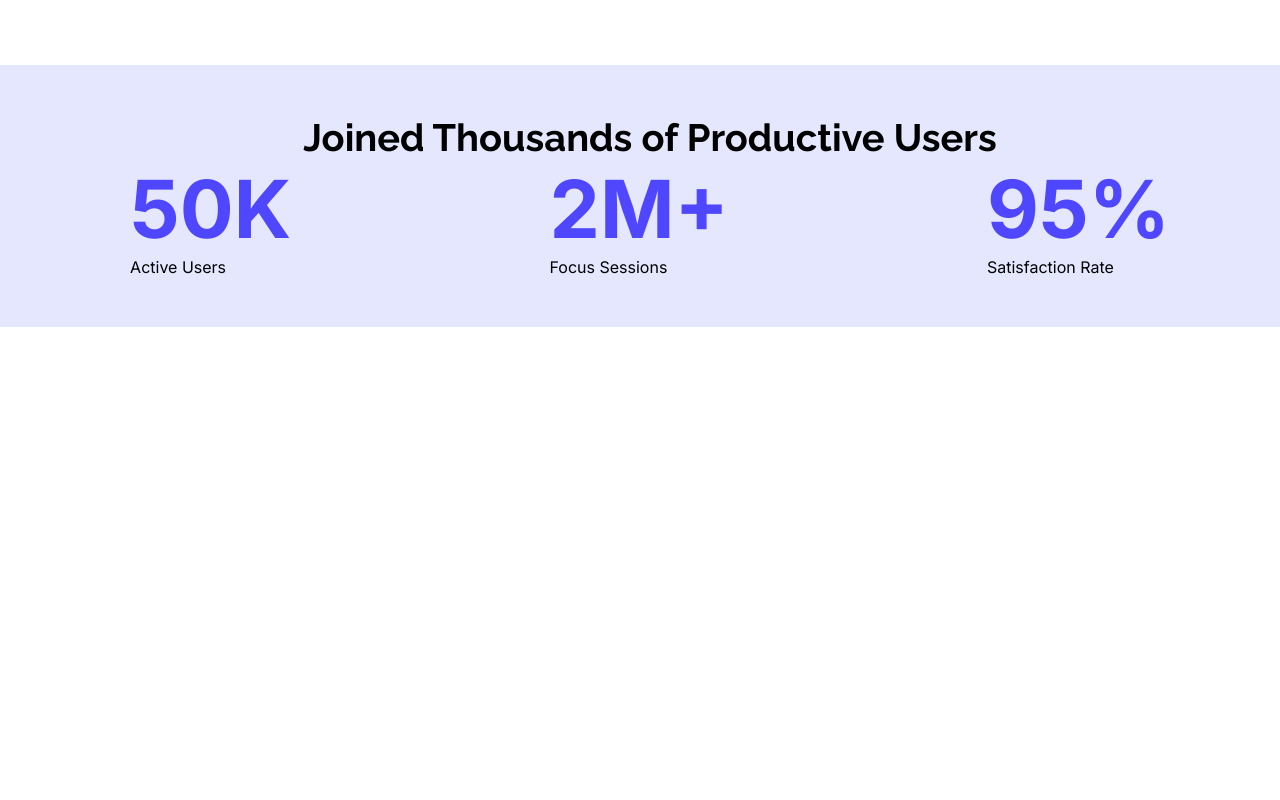
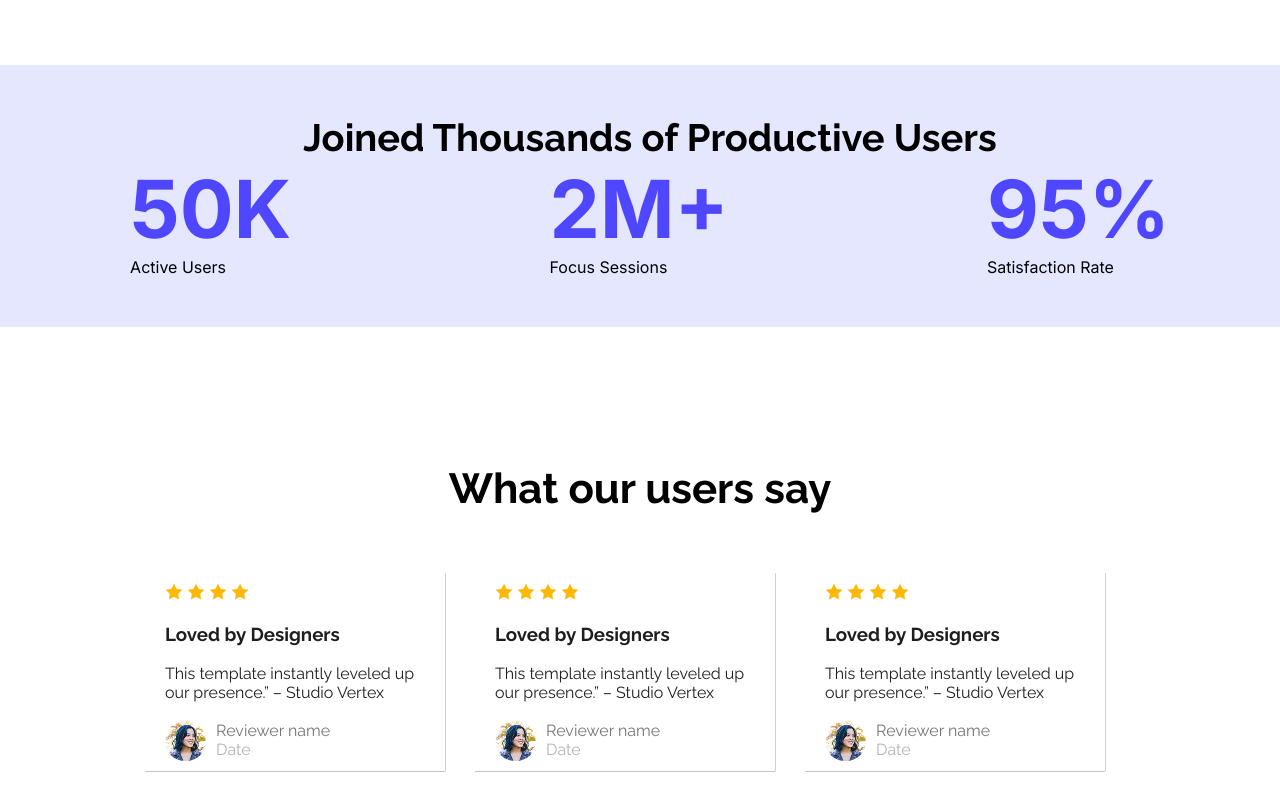
Before and after one commit to almashosain/assinment, a plain HTML site: page index.html in a window 1280 px wide. Shown: the part 1165-1965 px from the top of the page. Before the commit the page ends 1492 px from the top, so only its background shows below. Drawn offline with Linux system fonts and the light colour scheme.

Commit message:
added users say with images and stars on the top

```diff
--- a/index.css
+++ b/index.css
@@ -147,3 +147,54 @@ gap: 170px;
     margin: 0 auto;
     margin-top: 116px;
   }
+  .textfour{
+    font-size: 42px;
+    font-weight: bold;
+    text-align: center;
+ }
+.arg{
+  color: #757575;
+}
+.argtwo{
+  color: #B3B3B3;
+}
+.userscommentlast{
+  display: flex;
+}
+.love{
+  color: #1E1E1E;
+}
+.extraone{
+  display: flex;
+  flex-direction: column;
+  gap: 5px;
+ width: 300px;
+}
+.secfour{
+  display: flex;
+  align-items: center;
+  justify-content: center;
+  gap: 30px;
+}
+.extra{
+
+  gap: 1000px;
+  box-shadow: 0.1px 0.1px 0.1px 0.1px rgb(21, 20, 20);
+}
+.all_contain{
+  margin: 137px 150px;
+}
+.userscommentone{
+  margin: 10px 20px;
+
+}
+.aurthorimg{
+  margin-left: 10px;
+}
+
+.circle{
+  border-radius: 50px;
+}
+.textfour{
+ margin-bottom: 60px;
+}
--- a/index.html
+++ b/index.html
@@ -59,17 +59,89 @@ See It in Action
 </div>
 </section>
 
-<section>
+<div class="all_contain">
+    <h2 class="textfour">What our users say</h2>
+
+<section class="secfour">
+    <div class="extra">
 
 
+ <div class="extraone">
+<div class="userscomment">
+<div class="userscommentone">
+<img src="./images/icon-star copy.png" alt="">
+<img src="./images/icon-star copy.png" alt="">
+<img src="./images/icon-star copy.png" alt="">
+<img src="./images/icon-star copy.png" alt="">
+<br><br>
+<h3 class="love" >Loved by Designers</h3>
+<br>
+<p class="love">This template instantly leveled up our presence.” – Studio Vertex</p> <br>
+<div  class="userscommentlast" >
+<img class="circle"  src="./images/avatar copy.png" alt="">
+<div class="aurthorimg">
+    <p class="arg">Reviewer name</p>
+    <p class="argtwo">Date</p>
+</div>
+</div>
+</div>
+</div>
+        </div></div>
 
+<div class="extra" >
+<div class="extraone">
+<div class="userscomment">
+<div class="userscommentone">
+<img src="./images/icon-star copy.png" alt="">
+<img src="./images/icon-star copy.png" alt="">
+<img src="./images/icon-star copy.png" alt="">
+<img src="./images/icon-star copy.png" alt="">
+<br><br>
+<h3 class="love" >Loved by Designers</h3>
+<br>
+<p class="love">This template instantly leveled up our presence.” – Studio Vertex</p> <br>
+<div class="userscommentlast" >
+<img  class="circle" src="./images/avatar copy.png" alt="">
+<div class="aurthorimg">
+    <p class="arg">Reviewer name</p>
+    <p class="argtwo">Date</p>
+</div>
+</div>
+</div>
+</div>
+        </div>
+</div>
+<div class="extra">
+<div class="extraone">
+<div class="userscomment">
+<div class="userscommentone">
+<img src="./images/icon-star copy.png" alt="">
+<img src="./images/icon-star copy.png" alt="">
+<img src="./images/icon-star copy.png" alt="">
+<img src="./images/icon-star copy.png" alt="">
+<br><br>
+<h3 class="love" >Loved by Designers</h3>
+<br>
+<p class="love">This template instantly leveled up our presence.” – Studio Vertex</p> <br>
+<div class="userscommentlast" >
+<img class="circle"   src="./images/avatar copy.png" alt="">
+<div class="aurthorimg">
+    <p class="arg">Reviewer name</p>
+    <p class="argtwo">Date</p>
+</div>
+</div>
+</div>
+</div>
+        </div>
+</div>
+<div>
 
-
-
+</div>
+ </div>
 </section>
 
 
-
+</div>
 
 
 
```
